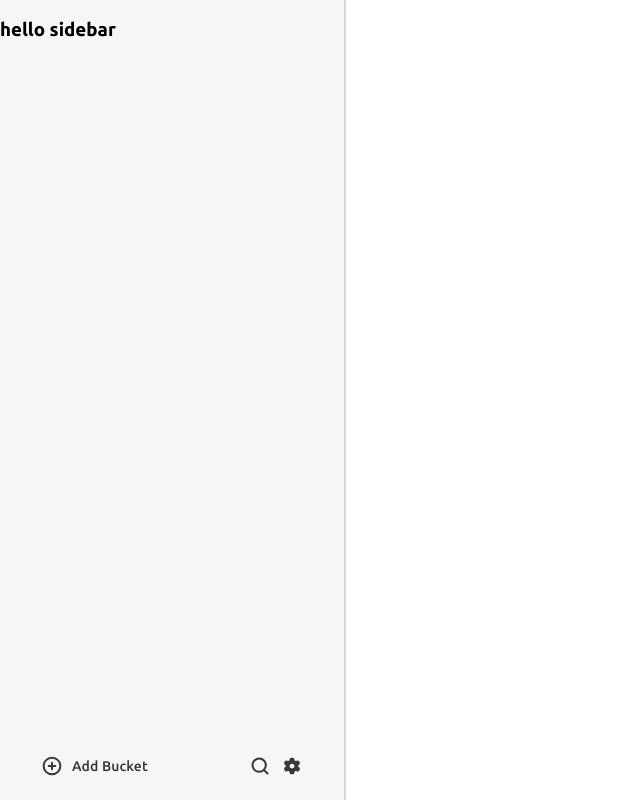
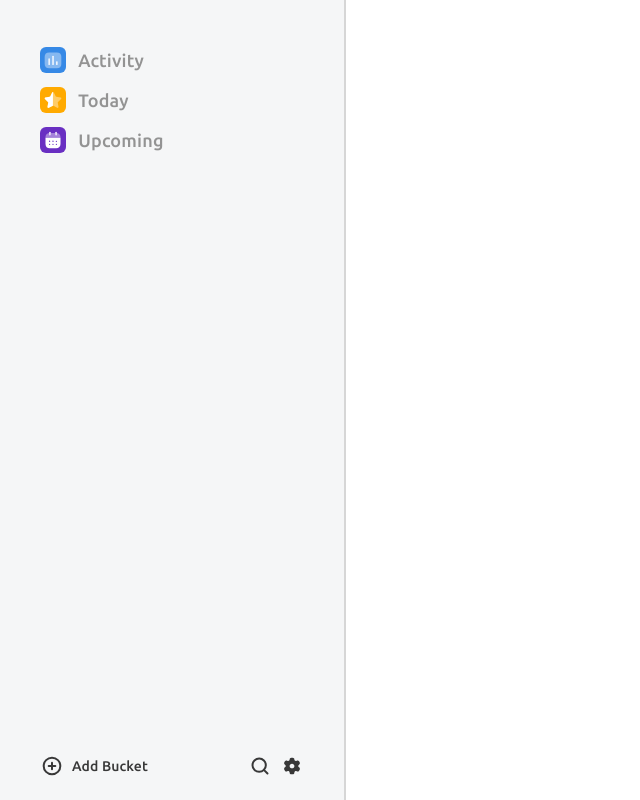
Before and after one commit to devaarx/mango-bucket-client, a React (Create React App) app: page / in a window 1280 px wide. Shown: the whole page, without its empty margins (0-640 px from the left). Built offline with nearby package versions, Linux system fonts and the light colour scheme.

Commit message:
🧐 agenda component added

```diff
--- /dev/null
+++ b/src/components/Agendas.module.scss
@@ -0,0 +1,46 @@
+.agendas {
+  display: flex;
+  flex-direction: column;
+  padding: 2.5rem 2.08rem;
+  > button {
+    font-size: 1.125rem;
+    color: #939393;
+    padding: 0.43rem;
+    border-radius: 8px;
+    background: transparent;
+    height: 2.5rem;
+    border: none;
+    text-align: left;
+    display: flex;
+    align-items: center;
+    > span {
+      background-color: #cccccc;
+      width: 1.625rem;
+      height: 1.625rem;
+      display: flex;
+      align-items: center;
+      justify-content: center;
+      border-radius: 6px;
+      margin-right: 0.75rem;
+    }
+    &:nth-child(1) {
+      > span {
+        background-color: #3689e6;
+      }
+    }
+    &:nth-child(2) {
+      > span {
+        background-color: #ffaa00;
+      }
+    }
+    &:nth-child(3) {
+      > span {
+        background-color: #692fc2;
+      }
+    }
+    &:active {
+      background-color: #e4e4e4;
+      color: #383838;
+    }
+  }
+}
--- /dev/null
+++ b/src/components/Agendas.tsx
@@ -0,0 +1,26 @@
+import React from 'react';
+import { getIcon } from '../utils';
+import styles from './Agendas.module.scss';
+
+interface Props {}
+
+const Agendas: React.FC<Props> = () => {
+  return (
+    <div className={styles.agendas}>
+      <button>
+        <span>{getIcon('CHART')}</span>
+        Activity
+      </button>
+      <button>
+        <span>{getIcon('STAR')}</span>
+        Today
+      </button>
+      <button>
+        <span>{getIcon('CALENDAR')}</span>
+        Upcoming
+      </button>
+    </div>
+  );
+};
+
+export default Agendas;
--- a/src/components/Sidebar.tsx
+++ b/src/components/Sidebar.tsx
@@ -1,4 +1,5 @@
 import React from 'react';
+import Agendas from './Agendas';
 import styles from './Sidebar.module.scss';
 import SideToolbar from './SideToolbar';
 
@@ -7,7 +8,7 @@ interface Props {}
 const Sidebar: React.FC<Props> = () => {
   return (
     <div className={styles.aside}>
-      <h3>hello sidebar</h3>
+      <Agendas />
       <SideToolbar />
     </div>
   );
```
